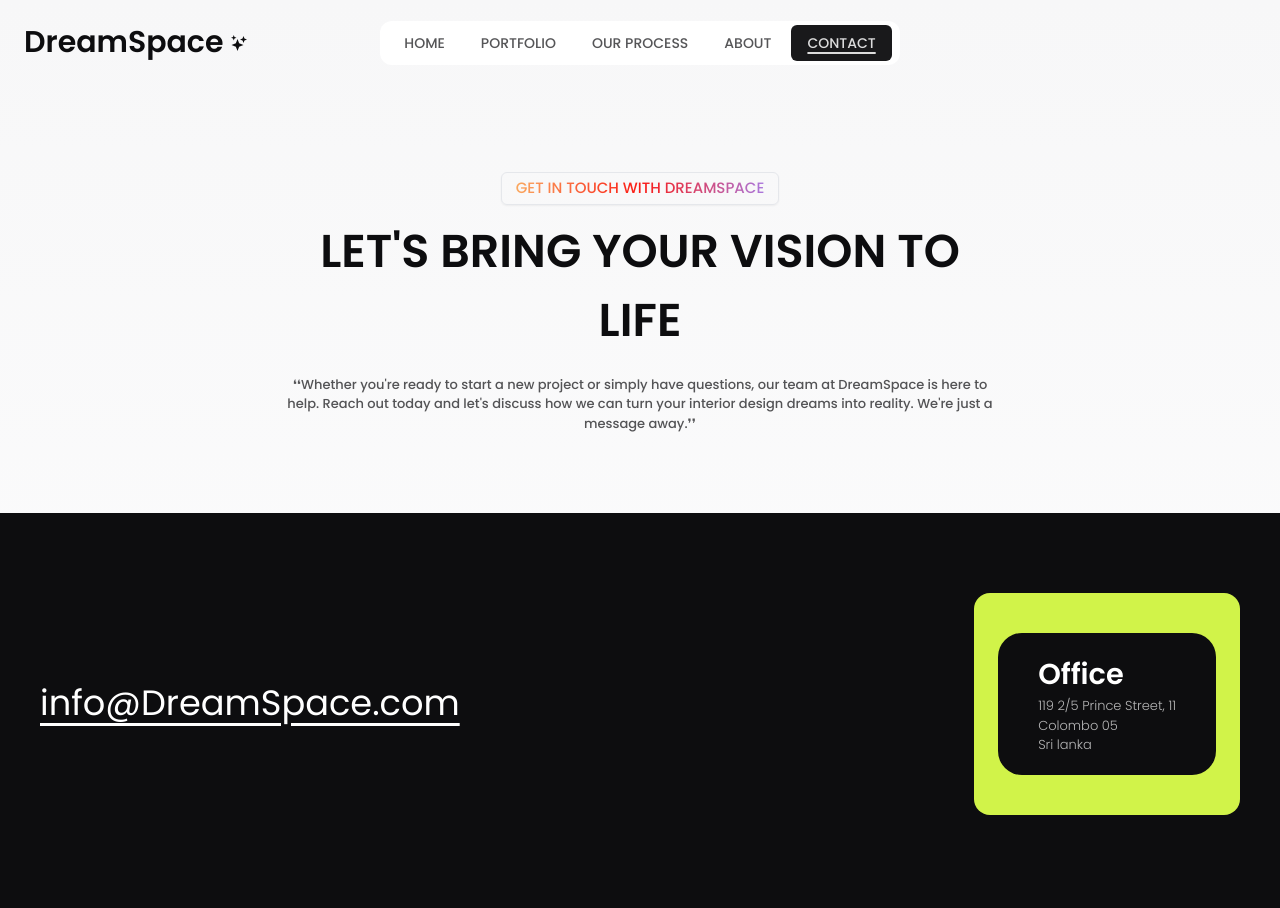
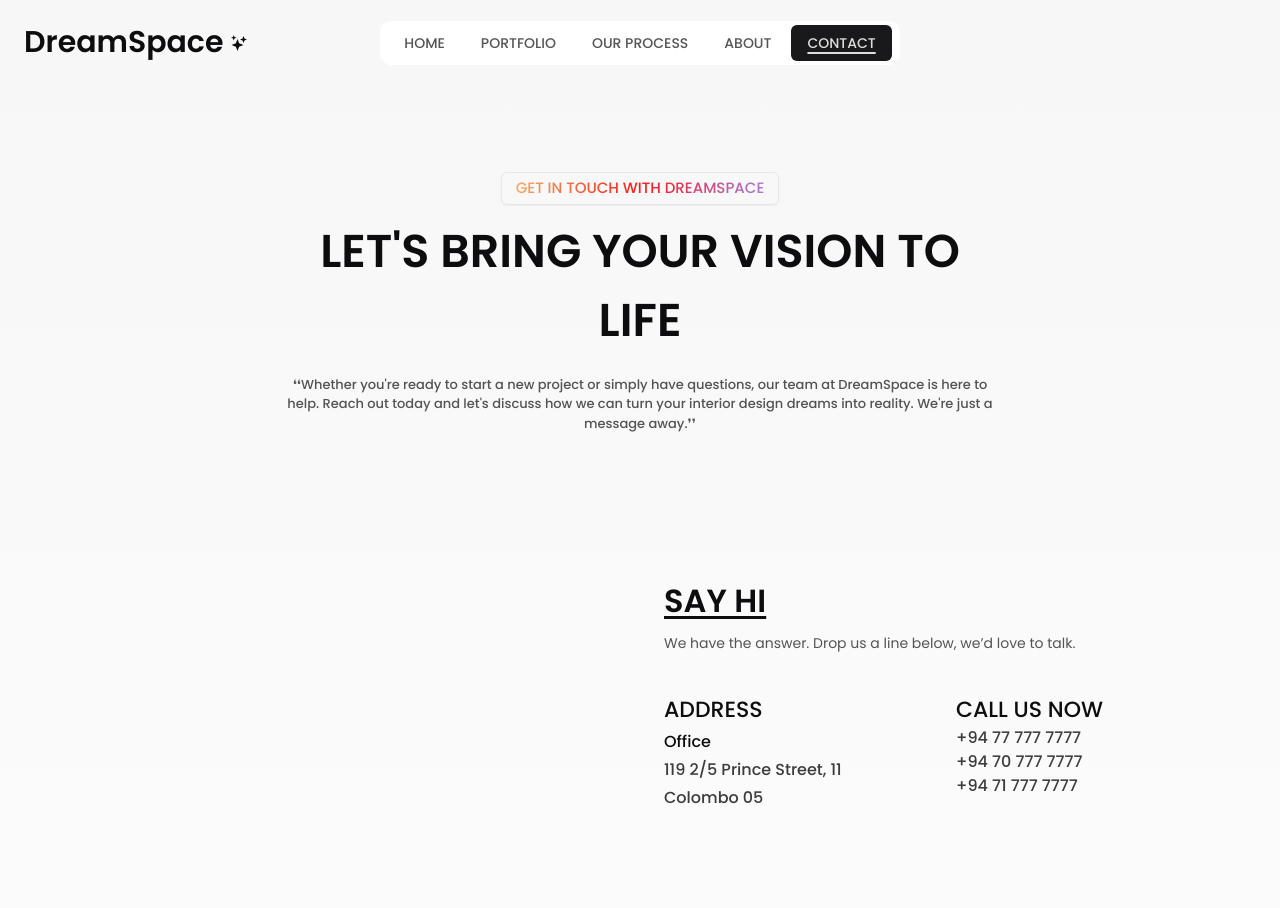
Before and after one commit to indunil-jay/DreamSpace, a Next.js app: page /contact in a window 1280 px wide. Shown: the top 908 px of the page. Built offline with nearby package versions, Linux system fonts and the light colour scheme.

Commit message:
add contact details

```diff
--- /dev/null
+++ b/src/components/pages/contact/contact-form.tsx
@@ -0,0 +1,39 @@
+export const ContactFormSection = () => {
+  return (
+    <section>
+      <div className="side-gutter py-10">
+        <div className="grid grid-cols-1 md:grid-cols-2 min-h-[480px] relative">
+          <div></div>
+
+          <div className="p-6">
+            <div className="text-center md:text-start">
+              <h1 className="text-[2rem] font-semibold uppercase underline underline-offset-4">
+                Say Hi
+              </h1>
+              <p className="text-dark/70 text-sm my-2">
+                We have the answer. Drop us a line below, we’d love to talk.
+              </p>
+            </div>
+
+            <div className="grid grid-cols-1 text-center md:text-start gap-4 md:grid-cols-2 mt-10 ">
+              <div className="space-y-1">
+                <p className="font-medium text-[22px] uppercase">Address</p>
+                <p className="font-medium capitalize">Office</p>
+                <p className=" font-medium text-dark/80">
+                  119 2/5 Prince Street, 11
+                </p>
+                <p className=" font-medium text-dark/80">Colombo 05</p>
+              </div>
+              <div>
+                <p className="font-medium text-[22px] uppercase">Call us Now</p>
+                <p className=" font-medium text-dark/80">+94 77 777 7777</p>
+                <p className=" font-medium text-dark/80">+94 70 777 7777</p>
+                <p className=" font-medium text-dark/80">+94 71 777 7777</p>
+              </div>
+            </div>
+          </div>
+        </div>
+      </div>
+    </section>
+  );
+};
--- /dev/null
+++ b/src/components/pages/contact/contact-hero.tsx
@@ -0,0 +1,16 @@
+import { SectionHeader } from "@/components/section-header";
+
+export const ContactHeroSection = () => {
+  return (
+    <section className="py-20">
+      <div className="side-gutter">
+        <SectionHeader
+          title="Let's Bring Your Vision to Life"
+          headerUnderline={false}
+          tag="Get in Touch with DreamSpace"
+          paragraphText="Whether you're ready to start a new project or simply have questions, our team at DreamSpace is here to help. Reach out today and let's discuss how we can turn your interior design dreams into reality. We're just a message away."
+        />
+      </div>
+    </section>
+  );
+};
--- a/src/components/pages/contact/main.tsx
+++ b/src/components/pages/contact/main.tsx
@@ -1,16 +1,11 @@
-import { SectionHeader } from "@/components/section-header";
+import { ContactFormSection } from "./contact-form";
+import { ContactHeroSection } from "./contact-hero";
 
 export const Main = () => {
   return (
-    <section className="py-20">
-      <div className="side-gutter">
-        <SectionHeader
-          title="Let's Bring Your Vision to Life"
-          headerUnderline={false}
-          tag="Get in Touch with DreamSpace"
-          paragraphText="Whether you're ready to start a new project or simply have questions, our team at DreamSpace is here to help. Reach out today and let's discuss how we can turn your interior design dreams into reality. We're just a message away."
-        />
-      </div>
-    </section>
+    <>
+      <ContactHeroSection />
+      <ContactFormSection />
+    </>
   );
 };
```
